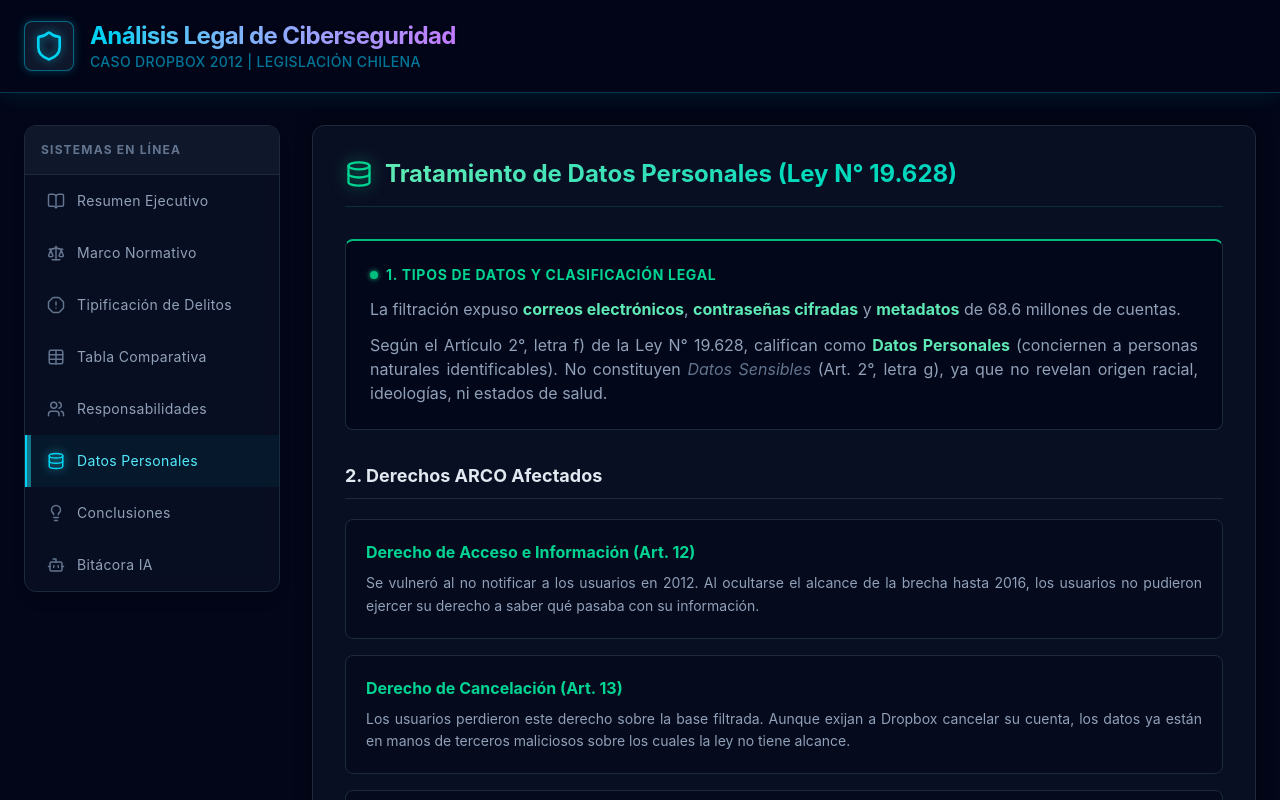
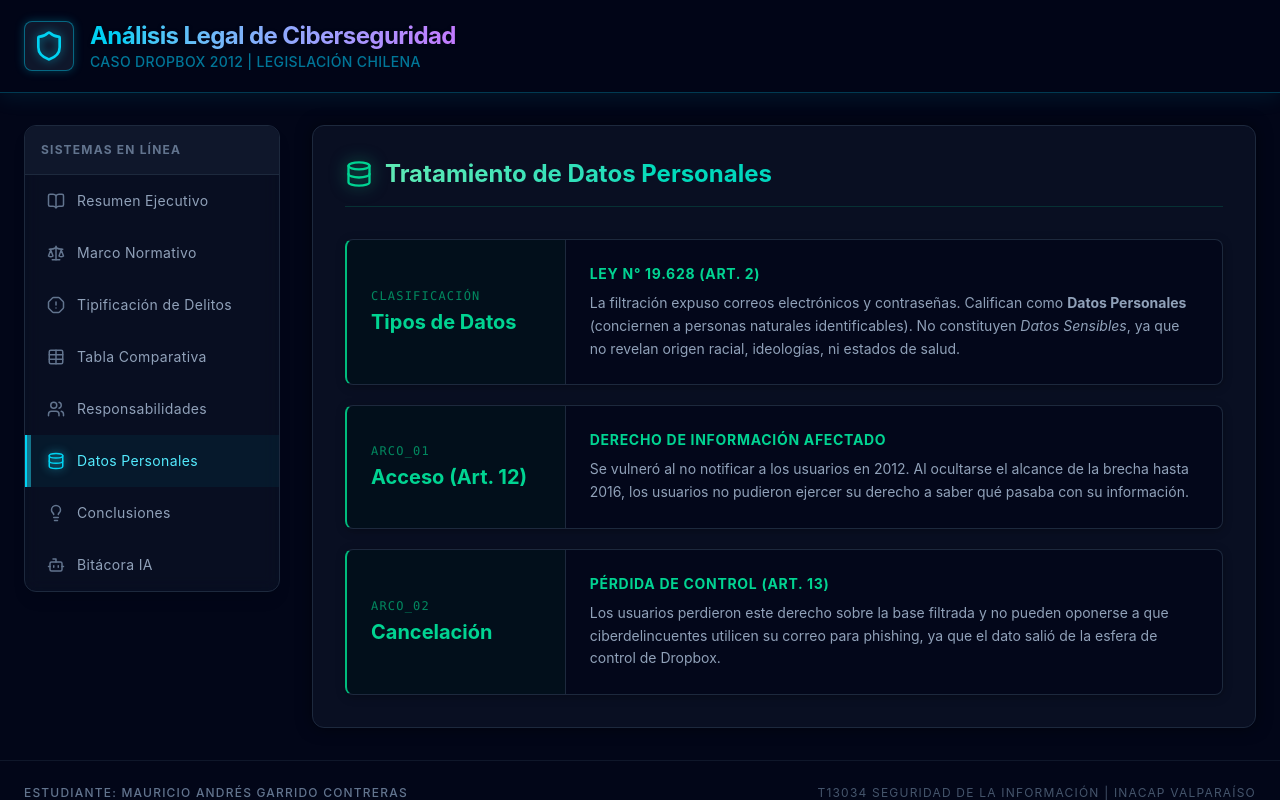
Before and after one commit to mandresgarridoc-arch/informe_garmau, a React (Vite) app: page / in a window 1280 px wide. Both pictures are taken after a click on the button "Datos Personales". Shown: the top 800 px of the page. Built offline with nearby package versions, Linux system fonts and the light colour scheme.

Commit message:
formato2 datos

```diff
--- a/src/componentes/Datos.tsx
+++ b/src/componentes/Datos.tsx
@@ -6,47 +6,48 @@ function Datos() {
       <div className="flex items-center gap-3 mb-8 border-b border-emerald-500/20 pb-4">
         <Database className="text-emerald-400 drop-shadow-[0_0_8px_rgba(16,185,129,0.6)]" size={28} />
         <h2 className="text-2xl font-bold text-transparent bg-clip-text bg-gradient-to-r from-emerald-300 to-teal-400">
-          Tratamiento de Datos Personales (Ley N° 19.628)
+          Tratamiento de Datos Personales
         </h2>
       </div>
 
-      <div className="space-y-8 text-slate-300 text-justify">
+      <div className="space-y-5">
 
-        {/* Clasificación de Datos */}
-        <section className="bg-slate-950/80 border border-slate-800 border-t-2 border-t-emerald-500 rounded-lg p-6 shadow-inner">
-          <h3 className="text-lg font-bold text-emerald-400 mb-3 uppercase tracking-wider text-sm flex items-center gap-2">
-            <span className="w-2 h-2 rounded-full bg-emerald-500 shadow-[0_0_5px_rgba(16,185,129,1)]"></span>
-            1. Tipos de Datos y Clasificación Legal
-          </h3>
-          <p className="mb-3 text-slate-400">La filtración expuso <strong className="text-emerald-300">correos electrónicos</strong>, <strong className="text-emerald-300">contraseñas cifradas</strong> y <strong className="text-emerald-300">metadatos</strong> de 68.6 millones de cuentas.</p>
-          <p className="text-slate-400">
-            Según el Artículo 2°, letra f) de la Ley N° 19.628, califican como <strong className="text-emerald-300">Datos Personales</strong> (conciernen a personas naturales identificables).
-            No constituyen <em className="text-slate-500">Datos Sensibles</em> (Art. 2°, letra g), ya que no revelan origen racial, ideologías, ni estados de salud.
-          </p>
-        </section>
+        {/* Fila 1 */}
+        <div className="bg-slate-950/80 rounded-lg border border-slate-800 border-l-2 border-l-emerald-500 hover:bg-slate-800/80 transition-all duration-300 shadow-[0_2px_10px_rgba(0,0,0,0.3)] group hover:shadow-[inset_4px_0_0_rgba(16,185,129,0.6)] flex flex-col md:flex-row overflow-hidden">
+          <div className="md:w-1/4 bg-emerald-950/20 p-6 flex flex-col justify-center items-start border-b md:border-b-0 md:border-r border-slate-800 group-hover:bg-emerald-900/20 transition-colors">
+            <span className="text-xs font-mono text-emerald-500/70 uppercase tracking-widest mb-1">Clasificación</span>
+            <h3 className="text-xl font-bold text-emerald-400 group-hover:text-emerald-300 transition-colors">Tipos de Datos</h3>
+          </div>
+          <div className="md:w-3/4 p-6">
+            <strong className="text-emerald-400 block mb-2 text-sm uppercase tracking-wider">Ley N° 19.628 (Art. 2)</strong>
+            <p className="text-sm text-slate-400 leading-relaxed">La filtración expuso correos electrónicos y contraseñas. Califican como <strong>Datos Personales</strong> (conciernen a personas naturales identificables). No constituyen <em>Datos Sensibles</em>, ya que no revelan origen racial, ideologías, ni estados de salud.</p>
+          </div>
+        </div>
 
-        {/* Derechos ARCO */}
-        <section>
-          <h3 className="text-lg font-bold text-slate-200 mb-5 border-b border-slate-800 pb-2">2. Derechos ARCO Afectados</h3>
-          <div className="grid gap-4">
+        {/* Fila 2 */}
+        <div className="bg-slate-950/80 rounded-lg border border-slate-800 border-l-2 border-l-emerald-500 hover:bg-slate-800/80 transition-all duration-300 shadow-[0_2px_10px_rgba(0,0,0,0.3)] group hover:shadow-[inset_4px_0_0_rgba(16,185,129,0.6)] flex flex-col md:flex-row overflow-hidden">
+          <div className="md:w-1/4 bg-emerald-950/20 p-6 flex flex-col justify-center items-start border-b md:border-b-0 md:border-r border-slate-800 group-hover:bg-emerald-900/20 transition-colors">
+            <span className="text-xs font-mono text-emerald-500/70 uppercase tracking-widest mb-1">ARCO_01</span>
+            <h3 className="text-xl font-bold text-emerald-400 group-hover:text-emerald-300 transition-colors">Acceso (Art. 12)</h3>
+          </div>
+          <div className="md:w-3/4 p-6">
+            <strong className="text-emerald-400 block mb-2 text-sm uppercase tracking-wider">Derecho de Información Afectado</strong>
+            <p className="text-sm text-slate-400 leading-relaxed">Se vulneró al no notificar a los usuarios en 2012. Al ocultarse el alcance de la brecha hasta 2016, los usuarios no pudieron ejercer su derecho a saber qué pasaba con su información.</p>
+          </div>
+        </div>
 
-            <div className="bg-slate-950/50 border border-slate-800 rounded-lg p-5 hover:border-emerald-500/50 transition-colors group">
-              <strong className="text-emerald-400 block mb-2 group-hover:text-emerald-300">Derecho de Acceso e Información (Art. 12)</strong>
-              <p className="text-sm text-slate-400 leading-relaxed">Se vulneró al no notificar a los usuarios en 2012. Al ocultarse el alcance de la brecha hasta 2016, los usuarios no pudieron ejercer su derecho a saber qué pasaba con su información.</p>
-            </div>
+        {/* Fila 3 */}
+        <div className="bg-slate-950/80 rounded-lg border border-slate-800 border-l-2 border-l-emerald-500 hover:bg-slate-800/80 transition-all duration-300 shadow-[0_2px_10px_rgba(0,0,0,0.3)] group hover:shadow-[inset_4px_0_0_rgba(16,185,129,0.6)] flex flex-col md:flex-row overflow-hidden">
+          <div className="md:w-1/4 bg-emerald-950/20 p-6 flex flex-col justify-center items-start border-b md:border-b-0 md:border-r border-slate-800 group-hover:bg-emerald-900/20 transition-colors">
+            <span className="text-xs font-mono text-emerald-500/70 uppercase tracking-widest mb-1">ARCO_02</span>
+            <h3 className="text-xl font-bold text-emerald-400 group-hover:text-emerald-300 transition-colors">Cancelación</h3>
+          </div>
+          <div className="md:w-3/4 p-6">
+            <strong className="text-emerald-400 block mb-2 text-sm uppercase tracking-wider">Pérdida de Control (Art. 13)</strong>
+            <p className="text-sm text-slate-400 leading-relaxed">Los usuarios perdieron este derecho sobre la base filtrada y no pueden oponerse a que ciberdelincuentes utilicen su correo para phishing, ya que el dato salió de la esfera de control de Dropbox.</p>
+          </div>
+        </div>
 
-            <div className="bg-slate-950/50 border border-slate-800 rounded-lg p-5 hover:border-emerald-500/50 transition-colors group">
-              <strong className="text-emerald-400 block mb-2 group-hover:text-emerald-300">Derecho de Cancelación (Art. 13)</strong>
-              <p className="text-sm text-slate-400 leading-relaxed">Los usuarios perdieron este derecho sobre la base filtrada. Aunque exijan a Dropbox cancelar su cuenta, los datos ya están en manos de terceros maliciosos sobre los cuales la ley no tiene alcance.</p>
-            </div>
-
-            <div className="bg-slate-950/50 border border-slate-800 rounded-lg p-5 hover:border-emerald-500/50 transition-colors group">
-              <strong className="text-emerald-400 block mb-2 group-hover:text-emerald-300">Derecho de Oposición (Art. 13)</strong>
-              <p className="text-sm text-slate-400 leading-relaxed">El titular pierde la capacidad de oponerse a que ciberdelincuentes utilicen su correo para phishing, ya que el dato salió de la esfera de control de Dropbox.</p>
-            </div>
-
-          </div>
-        </section>
       </div>
     </div>
   );
```
